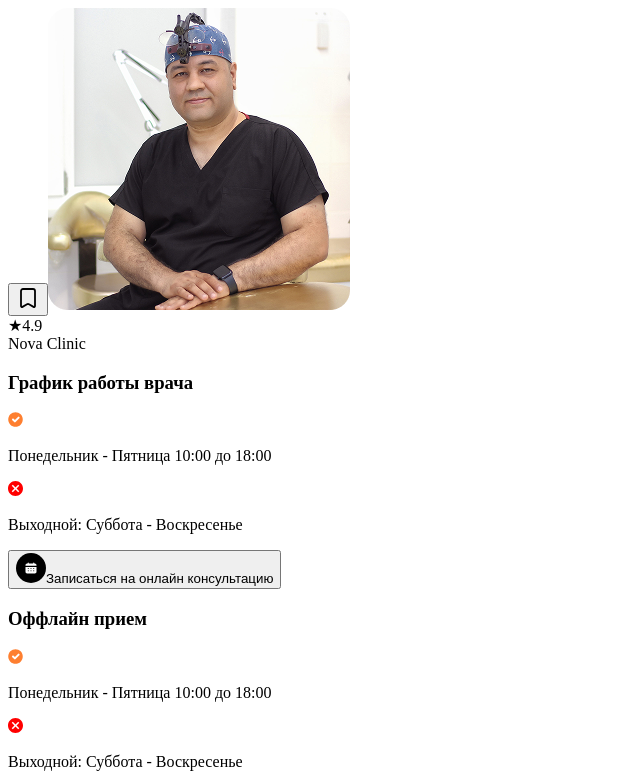
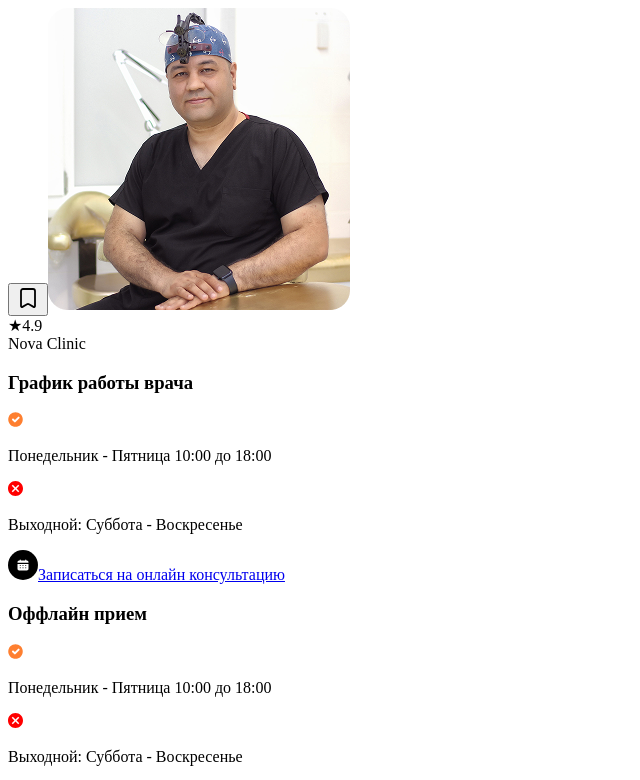
Before and after one commit to raimkulovbaiel1/imbir-next, a Next.js app: page /doctor-profile/ui/DoctorProfilePage in a window 1280 px wide. Shown: the top 780 px of the page, without its empty margins (0-640 px from the left). Built offline with nearby package versions, Linux system fonts and the light colour scheme.

Commit message:
doctor-profile added and modified

```diff
--- a/src/entities/doctors/ui/DoctorScheduleCard.tsx
+++ b/src/entities/doctors/ui/DoctorScheduleCard.tsx
@@ -1,15 +1,19 @@
+import Link from "next/link";
 
-import clock from "@/shared/assets/logo/profile-doctor/clock.svg"
-import cross from "@/shared/assets/logo/profile-doctor/cross.svg"
-import schedule from "@/shared/assets/logo/profile-doctor/schedule.svg"
+import clock from "@/shared/assets/logo/profile-doctor/clock.svg";
+import cross from "@/shared/assets/logo/profile-doctor/cross.svg";
+import schedule from "@/shared/assets/logo/profile-doctor/schedule.svg";
+
 type DoctorScheduleCardProps = {
   title: string;
   buttonText: string;
+  href: string;
 };
 
 export default function DoctorScheduleCard({
   title,
   buttonText,
+  href,
 }: DoctorScheduleCardProps) {
   return (
     <div className="rounded-[20px] bg-[#bfe4ff] p-5">
@@ -19,22 +23,34 @@ export default function DoctorScheduleCard({
 
       <div className="mt-5 space-y-3 text-[16px] text-[#0C2647]">
         <div className="flex items-start gap-2">
-          <img src={clock.src}  className="w-3.75 h-3.75" />
+          <img
+            src={clock.src}
+            alt="clock"
+            className="h-3.75 w-3.75"
+          />
           <p>Понедельник - Пятница 10:00 до 18:00</p>
         </div>
 
         <div className="flex items-start gap-2">
-          <img src={cross.src} alt="logo" className="w-3.75 h-3.75" />
+          <img
+            src={cross.src}
+            alt="cross"
+            className="h-3.75 w-3.75"
+          />
           <p>Выходной: Суббота - Воскресенье</p>
         </div>
       </div>
 
-      <button className="mt-5 flex w-full items-center gap-2 rounded-full bg-white px-4 py-3 text-[17px] font-semibold text-[#0C2647] shadow-sm">
-        <span className="flex h-6 w-6   rounded-full  text-white">
-         <img src={schedule.src} alt="logo"/>
+      <Link
+        href={href}
+        className="mt-5 flex w-full items-center gap-2 rounded-full bg-white px-4 py-3 text-[17px] font-semibold text-[#0C2647] shadow-sm"
+      >
+        <span className="flex h-6 w-6 rounded-full text-white">
+          <img src={schedule.src} alt="schedule" />
         </span>
+
         {buttonText}
-      </button>
+      </Link>
     </div>
   );
 }
--- a/src/widgets/doctor-profile/left-panel/ui/DoctorLeftPanel.tsx
+++ b/src/widgets/doctor-profile/left-panel/ui/DoctorLeftPanel.tsx
@@ -9,11 +9,13 @@ export default function DoctorLeftPanel() {
       <DoctorScheduleCard
         title="График работы врача"
         buttonText="Записаться на онлайн консультацию"
+        href="/Appointment"
       />
 
       <DoctorScheduleCard
         title="Оффлайн прием"
         buttonText="Записаться на оффлайн консультацию"
+        href="/Appointment"
       />
     </div>
   );
--- a/src/widgets/doctor-profile/right-panel/ui/DoctorRightPanel.tsx
+++ b/src/widgets/doctor-profile/right-panel/ui/DoctorRightPanel.tsx
@@ -43,7 +43,7 @@ export default function DoctorRightPanel() {
         </div>
       </div>
 
-      <div className="my-8 border-t-2 border-dashed border-[#35B4E8]" />
+      <div className="my-8 border-t-2  border-dashed border-[#35B4E8]" />
 
       <div>
         <h2 className="text-[18px]  font-semibold mt-10 text-[#0C2647]">
```
